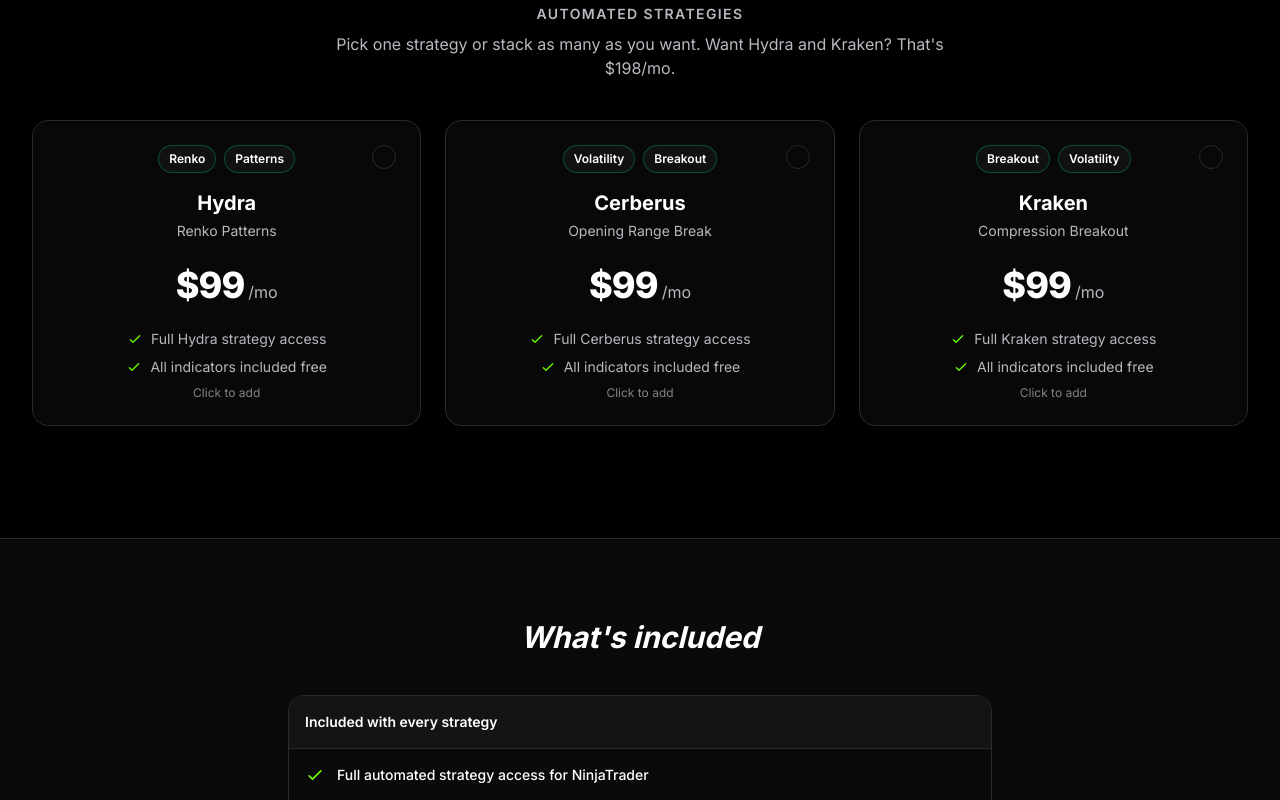
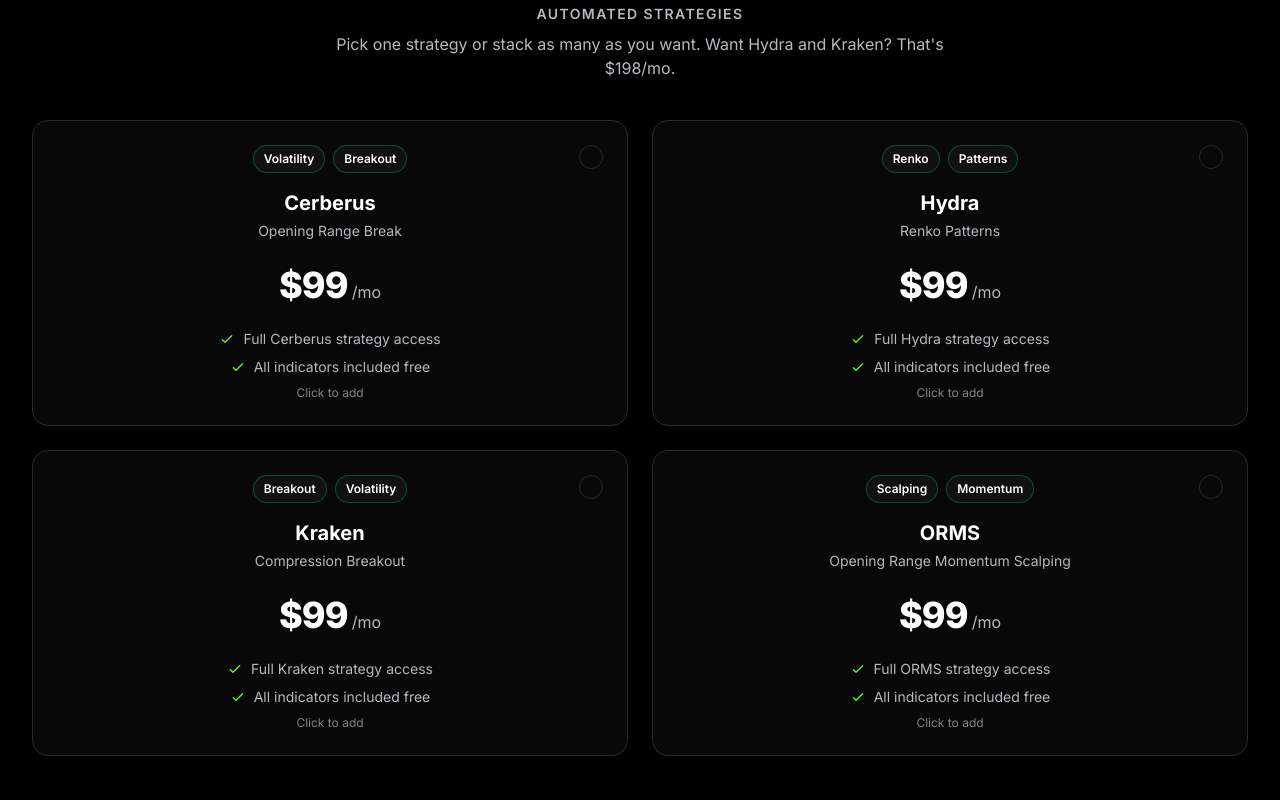
Before and after one commit to FluxTradeLLC/fluxtradenet-next, a Next.js app: page /pricing in a window 1280 px wide. Shown: the part 440-1240 px from the top of the page. Built offline with nearby package versions, Linux system fonts and the light colour scheme; no server answers.

Commit message:
re-add ORMS

```diff
--- a/components/home/Strategies.tsx
+++ b/components/home/Strategies.tsx
@@ -22,13 +22,13 @@
     tags: ["Breakout", "Volatility"],
     href: "/backtests/kraken",
   },
-  // {
-  //   name: "ORMS",
-  //   icon: "/icons/orms.svg",
-  //   type: "Opening Range Momentum Scalping",
-  //   tags: ["Scalping", "Momentum"],
-  //   href: "/backtests/orms",
-  // },
+  {
+    name: "ORMS",
+    icon: "/icons/orms.svg",
+    type: "Opening Range Momentum Scalping",
+    tags: ["Scalping", "Momentum"],
+    href: "/backtests/orms",
+  },
 ];
 
 export function Strategies() {
@@ -58,7 +58,7 @@
           </Link>
         </div>
 
-        <div className="mt-12 grid gap-4 sm:grid-cols-2 lg:grid-cols-3">
+        <div className="mt-12 grid gap-4 sm:grid-cols-2">
           {strategies.map((strategy) => (
             <Link
               key={strategy.name}
--- a/components/pricing/PricingContent.tsx
+++ b/components/pricing/PricingContent.tsx
@@ -23,24 +23,24 @@
 
 const strategies = [
   {
+    name: "Cerberus",
+    type: "Opening Range Break",
+    tags: ["Volatility", "Breakout"],
+  },
+  {
     name: "Hydra",
     type: "Renko Patterns",
     tags: ["Renko", "Patterns"],
   },
   {
-    name: "Cerberus",
-    type: "Opening Range Break",
-    tags: ["Volatility", "Breakout"],
-  },
-  // {
-  //   name: "ORMS",
-  //   type: "Opening Range Momentum Scalping",
-  //   tags: ["Scalping", "Momentum"],
-  // },
-  {
     name: "Kraken",
     type: "Compression Breakout",
     tags: ["Breakout", "Volatility"],
+  },
+  {
+    name: "ORMS",
+    type: "Opening Range Momentum Scalping",
+    tags: ["Scalping", "Momentum"],
   },
 ];
 
@@ -375,7 +375,7 @@
             Pick one strategy or stack as many as you want. Want Hydra and Kraken?
             That&apos;s {formatCurrency(PRICING.MONTHLY.STRATEGY * 2, currency, currency !== "USD")}/mo.
           </p>
-          <div className="grid gap-6 sm:grid-cols-2 lg:grid-cols-3">
+          <div className="grid gap-6 sm:grid-cols-2">
             {strategies.map((strategy) => (
               <StrategyCard
                 key={strategy.name}
--- a/lib/backtests.ts
+++ b/lib/backtests.ts
@@ -2,21 +2,21 @@
   "hydra.csv",
   "cerberus.csv",
   "kraken.csv",
-  // "orms.csv",
+  "orms.csv",
 ] as const;
 
 export const BACKTEST_SLUGS: Record<string, string> = {
   hydra: "hydra.csv",
   cerberus: "cerberus.csv",
   kraken: "kraken.csv",
-  // orms: "orms.csv",
+  orms: "orms.csv",
 };
 
 export const SETTINGS_FILES: Record<string, string> = {
   hydra: "hydra-settings.csv",
   cerberus: "cerberus-settings.csv",
   kraken: "kraken-settings.csv",
-  // orms: "orms-settings.csv",
+  orms: "orms-settings.csv",
 };
 
 export type SettingsRow = {
--- a/lib/pricing.ts
+++ b/lib/pricing.ts
@@ -1,18 +1,18 @@
 export type BillingPeriod = "monthly" | "quarterly" | "yearly";
 export type PlanKey = "STRATEGY";
-export type StrategyKey = "HYDRA" | "KRAKEN" | "CERBERUS"; // | "ORMS"
+export type StrategyKey = "HYDRA" | "KRAKEN" | "CERBERUS" | "ORMS";
 
 export const STRATEGY_KEYS: StrategyKey[] = [
   "HYDRA",
   "KRAKEN",
   "CERBERUS",
-  // "ORMS",
+  "ORMS",
 ];
 
 export const STRATEGY_NAME_TO_KEY: Record<string, StrategyKey> = {
   Hydra: "HYDRA",
   Cerberus: "CERBERUS",
-  // ORMS: "ORMS",
+  ORMS: "ORMS",
   Kraken: "KRAKEN",
 };
 
@@ -34,19 +34,19 @@
       HYDRA: "price_1Tu0dKDHqntRcM5iI8rIA9Sx",
       KRAKEN: "price_1Tu0d0DHqntRcM5i6mVv7r4k",
       CERBERUS: "price_1Tu0dXDHqntRcM5iyFoNfoax",
-      // ORMS: "price_1Tu0djDHqntRcM5iZw8nDUzv"
+      ORMS: "price_1Tu0djDHqntRcM5iZw8nDUzv",
     },
     QUARTERLY: {
       HYDRA: "price_1Tu0elDHqntRcM5iaQ1oRPiR",
       KRAKEN: "price_1Tu0eGDHqntRcM5i4jIagthy",
       CERBERUS: "price_1Tu0f1DHqntRcM5iCTMUOyuD",
-      // ORMS: "price_1Tu0fKDHqntRcM5iSGXIjkPq"
+      ORMS: "price_1Tu0fKDHqntRcM5iSGXIjkPq",
     },
     YEARLY: {
       HYDRA: "price_1Tu0esDHqntRcM5iLhauZu7v",
       KRAKEN: "price_1Tu0eQDHqntRcM5iMsV5AtW2",
       CERBERUS: "price_1Tu0f9DHqntRcM5iAfl18QDg",
-      // ORMS: "price_1Tu0fSDHqntRcM5i5j1EF0HB"
+      ORMS: "price_1Tu0fSDHqntRcM5i5j1EF0HB",
     }
   },
   PRODUCTION: {
@@ -54,19 +54,19 @@
       HYDRA: "price_1Tu0lLDHqntRcM5i1p9fwD8t",
       KRAKEN: "price_1Tu0lIDHqntRcM5iWFvcmiST",
       CERBERUS: "price_1Tu0lMDHqntRcM5iJbHIcUiQ",
-      // ORMS: "price_1Tu0lNDHqntRcM5i9SlN91I7"
+      ORMS: "price_1Tu0lNDHqntRcM5i9SlN91I7",
     },
     QUARTERLY: {
       HYDRA: "price_1Tu0lLDHqntRcM5ijNndAMg7",
       KRAKEN: "price_1Tu0lIDHqntRcM5ioEjAXouI",
       CERBERUS: "price_1Tu0lMDHqntRcM5ieX72NfcH",
-      // ORMS: "price_1Tu0lNDHqntRcM5i4yEiVh3t"
+      ORMS: "price_1Tu0lNDHqntRcM5i4yEiVh3t",
     },
     YEARLY: {
       HYDRA: "price_1Tu0lIDHqntRcM5iM6WX9wUO",
       KRAKEN: "price_1Tu0eQDHqntRcM5iMsV5AtW2",
       CERBERUS: "price_1Tu0lMDHqntRcM5idXWBeE53",
-      // ORMS: "price_1Tu0lNDHqntRcM5i9Q3bm1Yn"
+      ORMS: "price_1Tu0lNDHqntRcM5i9Q3bm1Yn",
     }
   }
 }
--- a/lib/strategy-settings.ts
+++ b/lib/strategy-settings.ts
@@ -2,7 +2,7 @@
   { slug: "hydra", file: "Hydra.json", label: "Hydra" },
   { slug: "cerberus", file: "Cerberus.json", label: "Cerberus" },
   { slug: "kraken", file: "Kraken.json", label: "Kraken" },
-  // { slug: "orms", file: "ORMS.json", label: "ORMS" },
+  { slug: "orms", file: "ORMS.json", label: "ORMS" },
 ] as const;
 
 export type StrategySettingsSlug =
```
